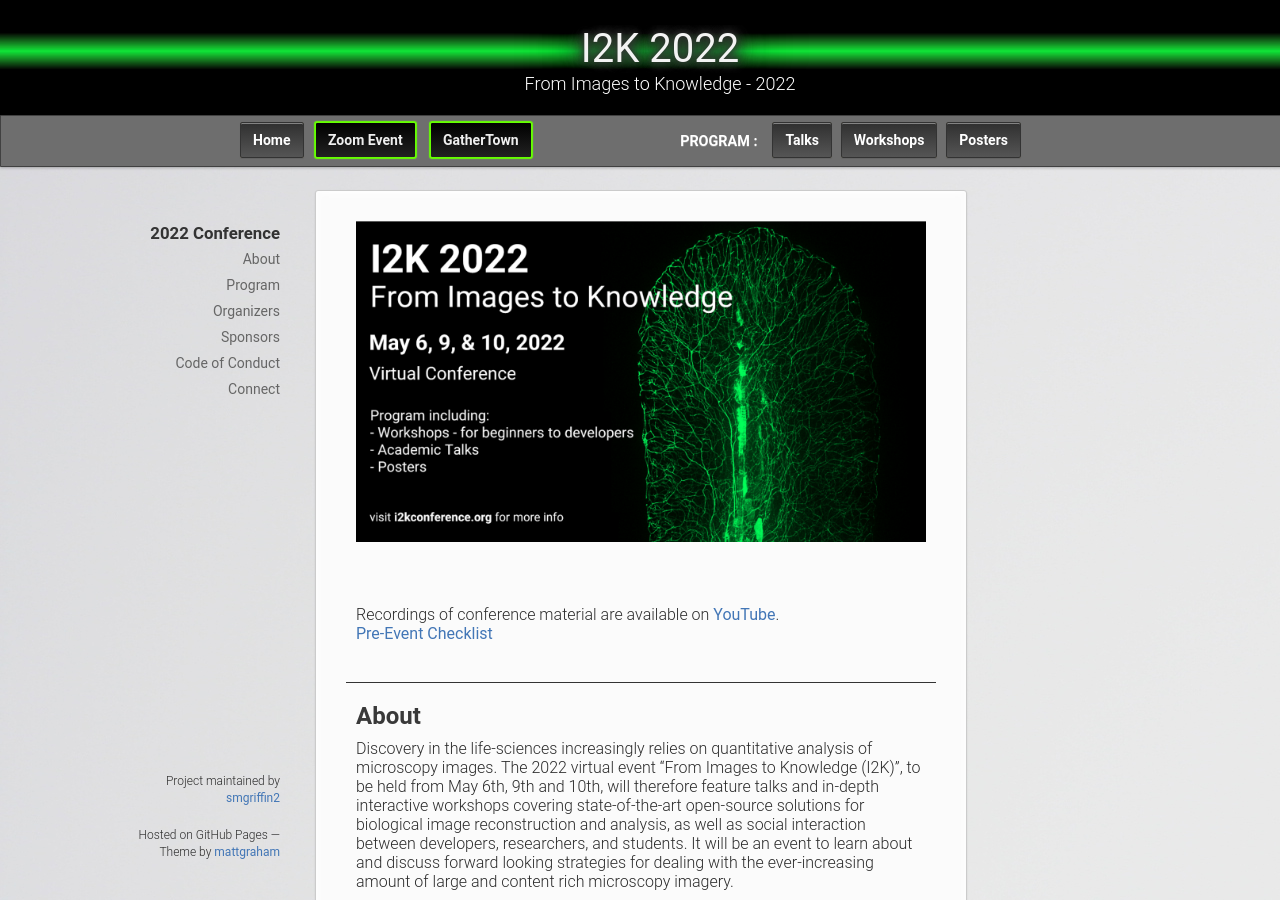
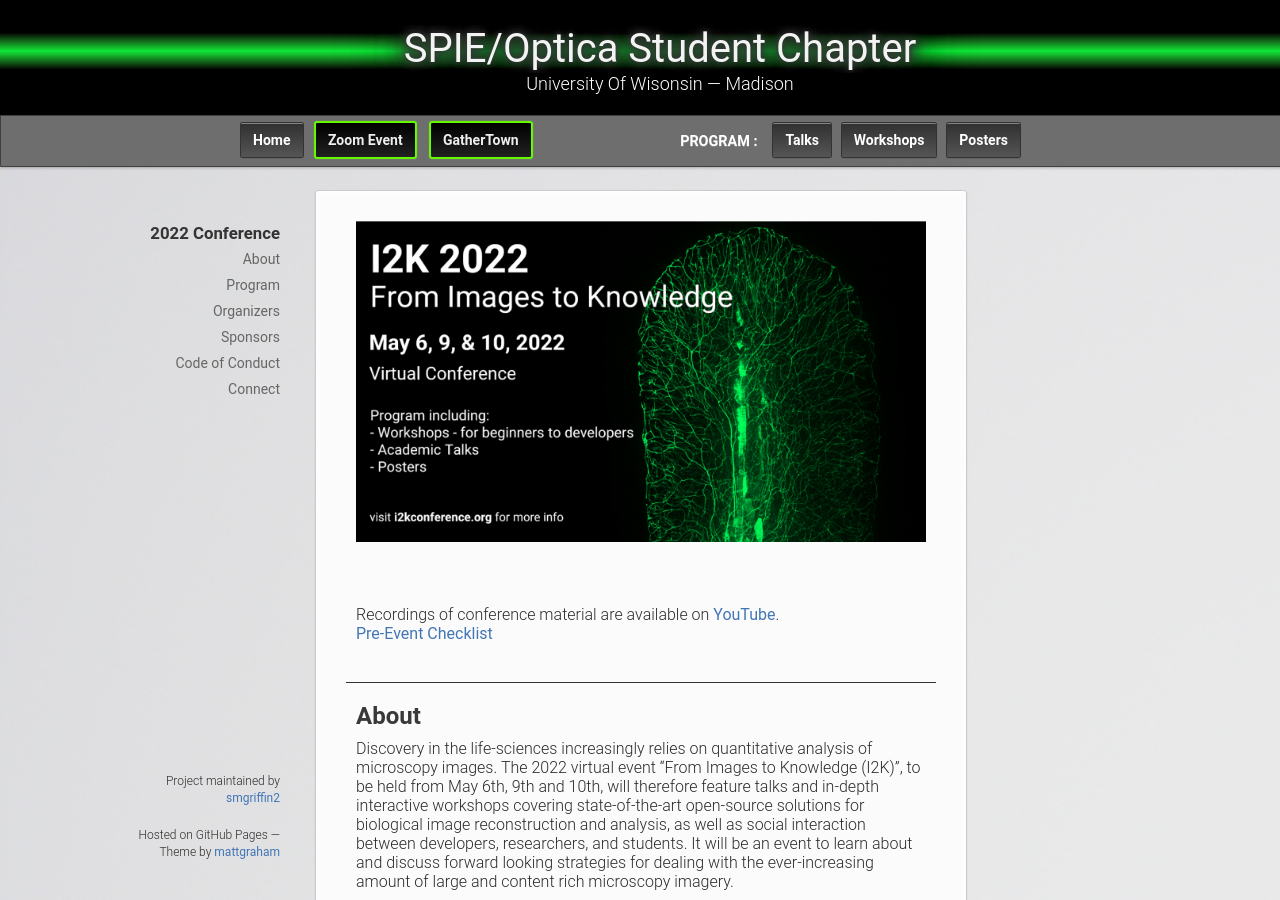
Before and after one commit to uw-loci/spieopticamadison.org, a Jekyll site: the page built from index.md, in a window 1280 px wide and 900 px high. Built offline with Jekyll 4.4.1, drawn with Linux system fonts in a browser that asks for light colours.

Commit message:
Change site title to SPIE/Optica

```diff
--- a/_config.yml
+++ b/_config.yml
@@ -1,5 +1,5 @@
-title: I2K 2022
-description: From Images to Knowledge - 2022
+title: SPIE/Optica Student Chapter
+description: University Of Wisonsin — Madison
 show_downloads: true
 google_analytics:
 markdown: kramdown
```
